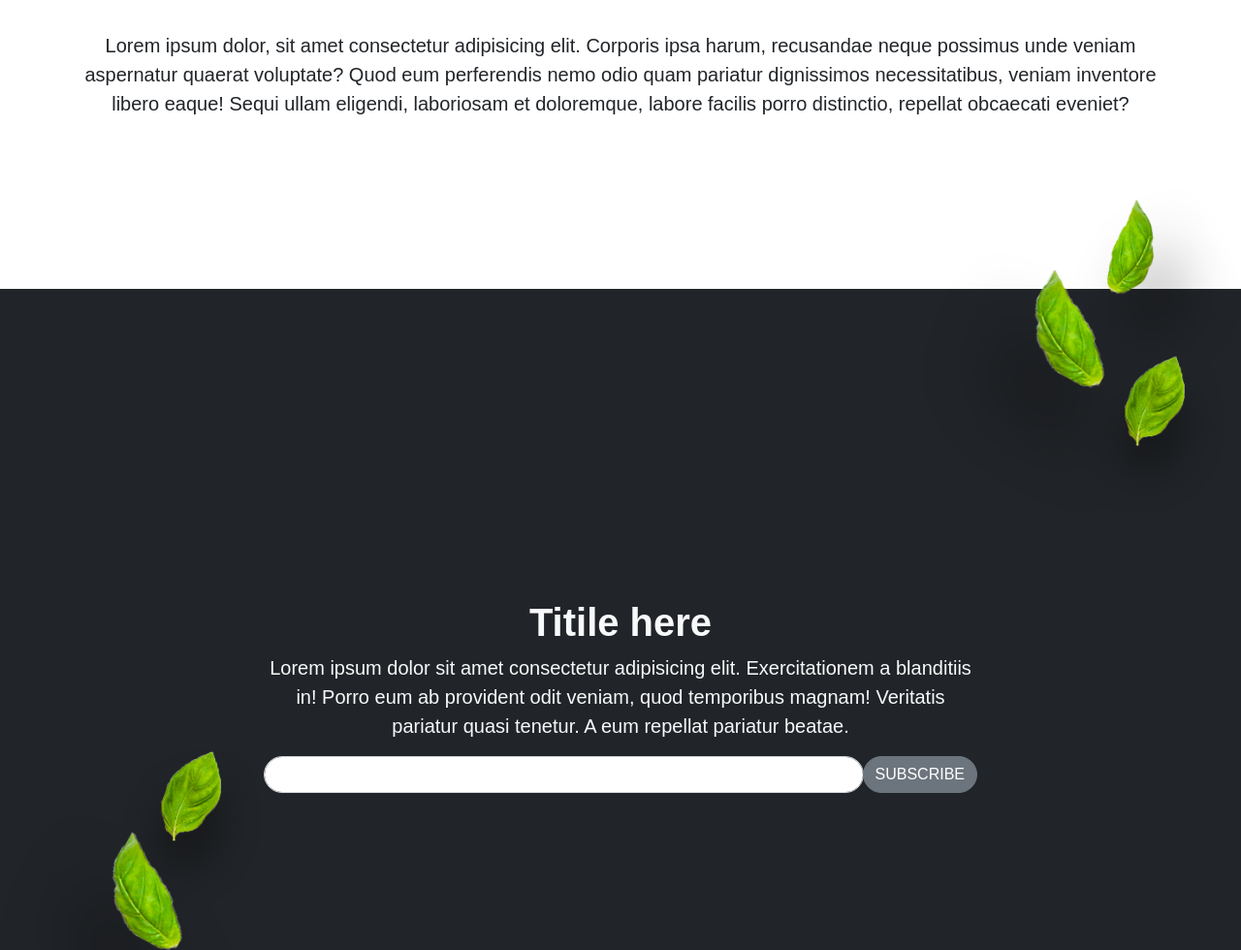
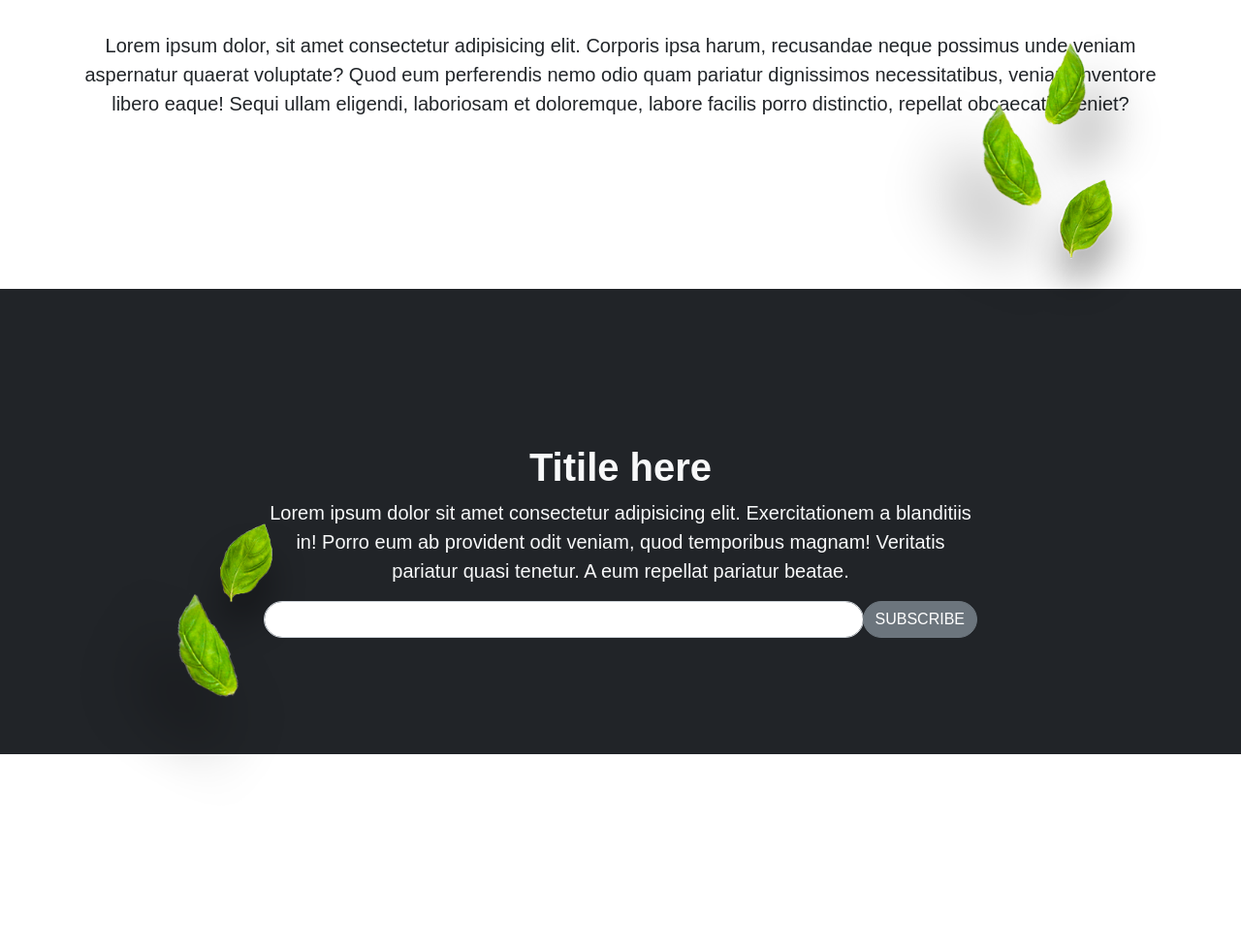
Before and after one commit to MooKalaQi/italian-resturant, a plain HTML site: page italian food2/index.html in a window 1280 px wide. Shown: the part 4779-5759 px from the top of the page at 97% size. Drawn offline with nearby package versions, Linux system fonts and the light colour scheme.

Commit message:
Add files via upload
subscribtion input element bug fixing

```diff
--- a/italian food2/index.html
+++ b/italian food2/index.html
@@ -233,21 +233,21 @@
     <div id="subscibtion">
         <div class="container">
             <div class="row flex-column justify-content-lg-center align-items-center subscription-row">
-                <div class="d-flex flex-column align-items-center col-lg-8 col-10">
+                <div class="subscibtion_container d-flex flex-column align-items-center col-lg-8 col-10">
                     <h2 class="fs-1 fw-bold text-light">Titile here</h2>
                     <p class="fs-5 text-light text text-center">
                         Lorem ipsum dolor sit amet consectetur adipisicing elit. Exercitationem a blanditiis in! Porro eum ab provident odit veniam, quod temporibus magnam! Veritatis pariatur quasi tenetur. A eum repellat pariatur beatae.
                     </p>
                     <div class="input-group input-group mb-3 ">
-                        <input type="text" class="form-control rounded-pill" aria-label="Sizing example input" aria-describedby="subscibtion">
+                        <input type="text" class="form-control rounded-pill" aria-label="input" aria-describedby="subscibtion">
                         <button class="btn btn-secondary rounded-pill text-uppercase">
                            subscribe
                         </button>
                       </div>
-                </div>
+                    </div>
+                <img class="subscibtion-image d-lg-block d-none" src="./images/subsciption.png" alt="subscibtion image">
             </div>
         </div>
-        <img class="subscibtion-image d-lg-block d-none" src="./images/subsciption.png" alt="subscibtion image">
     </div>
     <div id="footer">
         <div class="container">
--- a/italian food2/style.css
+++ b/italian food2/style.css
@@ -56,14 +56,19 @@ img{
 #subscibtion{
     margin-top: 10rem;
     background-color: #212428;
-    max-height: 60rem;
+    max-height: 30rem;
+    z-index: 0;
 }
 .subscibtion-image{
     position: relative;
     bottom: 40rem;
+    z-index: 1;
+}
+.subscibtion_container{
+    z-index: 2;
 }
 .subscription-row{
-    padding-top:20rem
+    padding-top:10rem
 }
 .social_medias-icon{
     background-color: #212428;
```
